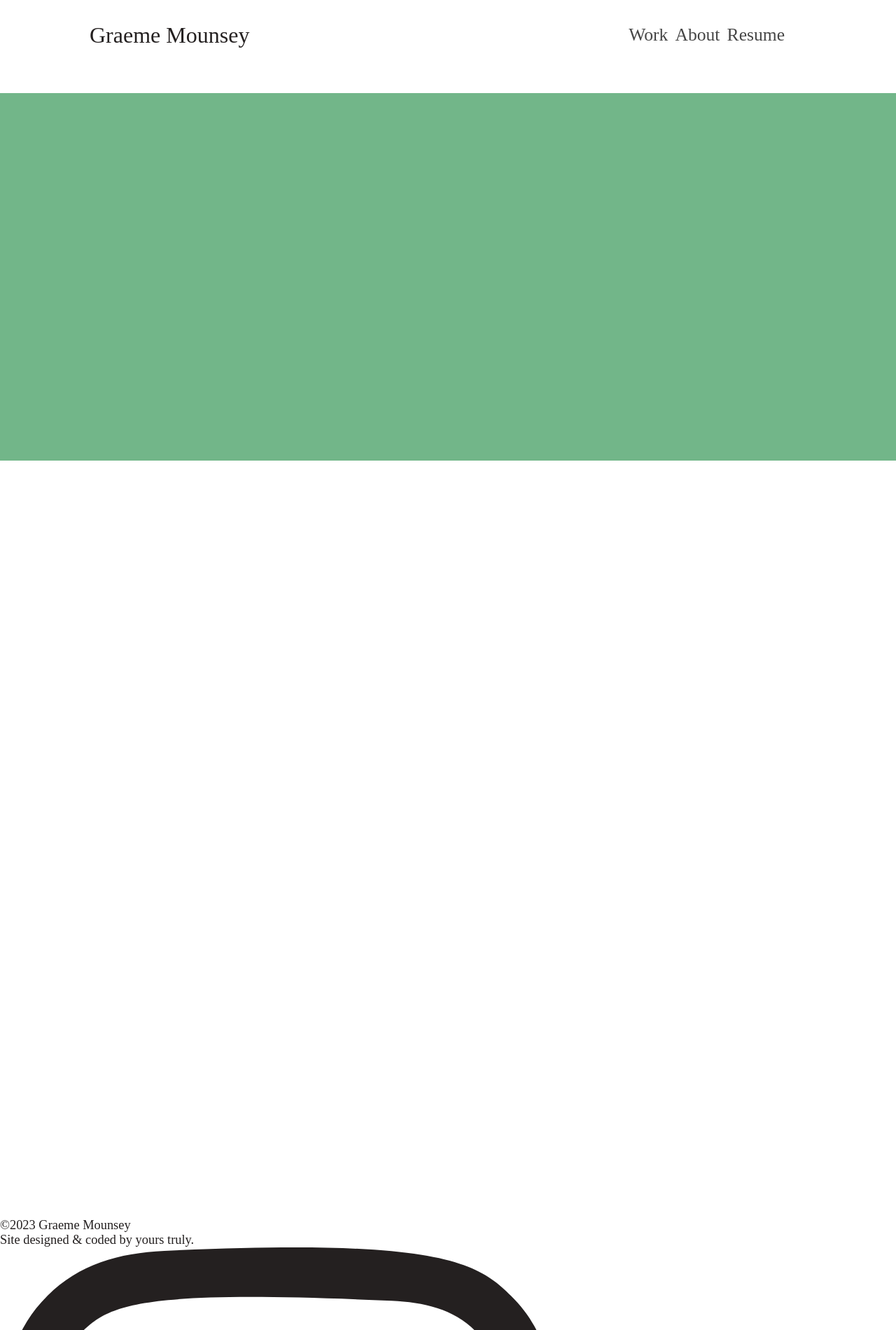
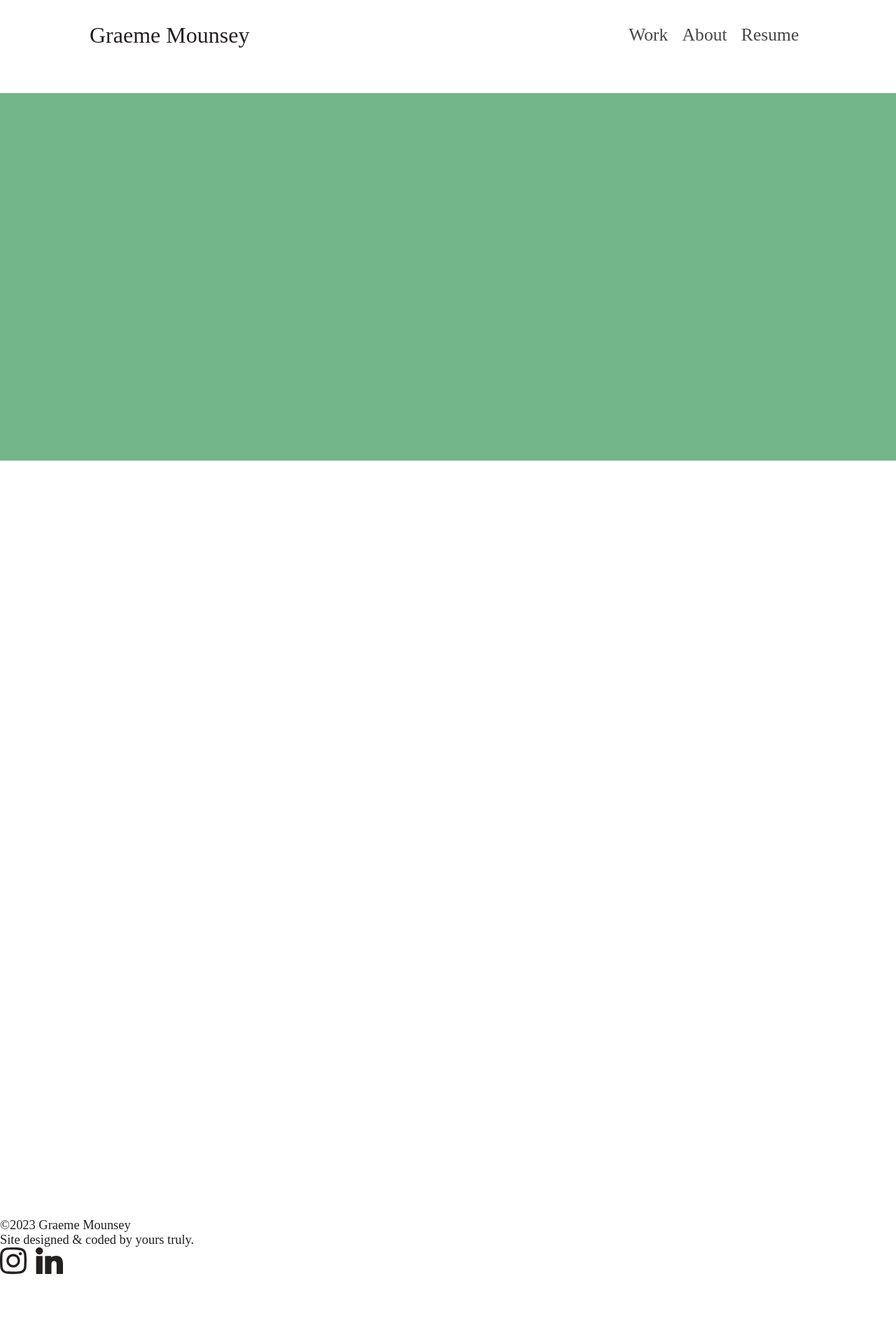
Before and after one commit to graeme120/product-portfolio-site, a Gatsby site: page /template in a window 1280 px wide. Shown: the top 1900 px of the page at 70% size. Built offline with nearby package versions, Linux system fonts and the light colour scheme; Gatsby itself is replaced by a stand-in of ours; a web font is replaced by a local one.

Commit message:
Revert "Revert "tweak""
This reverts commit fc1e463a54db1a24c9686a653b41adec3c73be6c.

```diff
--- a/src/components/Footer.js
+++ b/src/components/Footer.js
@@ -31,7 +31,7 @@ export default function Nav() {
         </div>
         <div className="social-links">
           <a href="">
-            <img className="social-links--icon" src={Instagram}></img>
+            <img className="social-links--icon bump-left" src={Instagram}></img>
           </a>
           <a href="">
             <img className="social-links--icon" src={Linkedin}></img>
--- a/src/components/Navbar.js
+++ b/src/components/Navbar.js
@@ -27,10 +27,10 @@ export default function Nav() {
             <Link to="/index">Graeme Mounsey</Link>
           </div>
           <div className="nav">
-            <a className="link" href="#work">
+            <a className="link bump-left" href="#work">
               Work
             </a>
-            <Link className="link" to="/about">
+            <Link className="link bump-left" to="/about">
               About
             </Link>
             <a
--- a/src/styles/global.css
+++ b/src/styles/global.css
@@ -149,6 +149,10 @@ body {
   cursor: auto;
 }
 
+.bump-left {
+  padding-right: 5%;
+}
+
 footer {
   font-size: 1.15em;
 }
--- a/src/styles/home.css
+++ b/src/styles/home.css
@@ -54,7 +54,7 @@ footer {
 }
 
 .hero {
-  padding-top: 15%;
+  padding-top: 10%;
   padding-bottom: 2.5%;
   width: 90%;
   font-family: TT Commons Medium;
@@ -177,28 +177,21 @@ footer {
   text-decoration-thickness: 0.075em;
 }
 
-.social-links {
-  width: 8%;
-  display: flex;
-}
-
-.social-links--icon {
-  width: 100%;
-}
-
-@media screen and (min-width: 2300px) {
+@media screen and (min-width: 2200px) {
   .intro1 {
-    font-size: 84px;
+    font-size: 64px;
+    width: 80%;
   }
   .intro2,
   .name {
-    font-size: 42px;
+    font-size: 32px;
   }
   .header {
-    font-size: 40px;
+    font-size: 32px;
   }
 
-  .project-wrapper {
+  .project-wrapper,
+  .project-button {
     font-size: 30px;
   }
   .project-title {
--- a/src/styles/navbar.css
+++ b/src/styles/navbar.css
@@ -69,7 +69,19 @@
 }
 
 .link:hover {
-  color: #242020;
+  color: hsl(0, 6%, 13%);
+}
+
+.social-links {
+  width: 8%;
+  display: flex;
+  align-items: center;
+}
+
+.social-links--icon {
+  width: 75%;
+  display: flex;
+  align-items: center;
 }
 
 @media screen and (max-width: 700px) {
```
